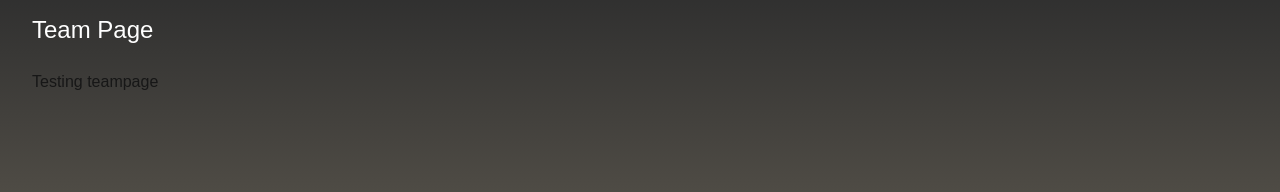
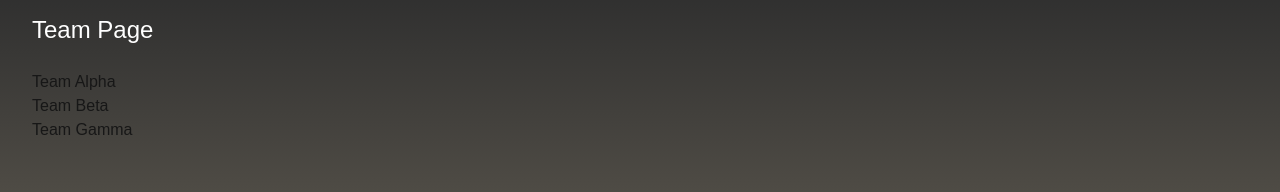
Before and after one commit to lagirebahan/Assignly-SoftwareEngineeringProject, a Next.js app in the folder my-app/: page /teams in a window 1280 px wide. Shown: the part 261-453 px from the top of the page. Built offline with nearby package versions, Linux system fonts and the light colour scheme.

Commit message:
routerfix2
teams router

```diff
--- /dev/null
+++ b/my-app/app/teams/[teamId]/page.tsx
@@ -0,0 +1,14 @@
+import Link from "next/link";
+
+export default async function TeamDetail({ params }: { params: Promise<{ teamId: string }>;}) {
+    const { teamId } = await params;
+    return (
+        <div>
+            <h1>Team ID: {teamId}</h1>
+
+            <Link href={`/teams/${teamId}/tasks`}>Tasks</Link>
+
+            <Link href={`/teams/${teamId}/verification`}>Verification</Link>
+        </div>
+  );
+}
--- /dev/null
+++ b/my-app/app/teams/[teamId]/tasks/page.tsx
@@ -0,0 +1,14 @@
+export default async function TeamDetail({ params }: { params: Promise<{ teamId: string }>;}) {
+    const { teamId } = await params;
+    return (
+        <div>
+            <h1>Tasks Page</h1>
+            <p>Team ID: {teamId}</p>
+
+            <ul>
+                <li>Task 1 for team {teamId}</li>
+                <li>Task 2 for team {teamId}</li>
+            </ul>
+        </div>
+    );
+}
--- /dev/null
+++ b/my-app/app/teams/[teamId]/verification/page.tsx
@@ -0,0 +1,12 @@
+export default async function TeamDetail({ params }: { params: Promise<{ teamId: string }>;}) {
+    const { teamId } = await params;
+    return (
+        <div>
+            <h1>Verification Page</h1>
+            <p>Team ID: {teamId}</p>
+
+            <button>Approve Member</button>
+            <button>Reject Member</button>
+        </div>
+  );
+}
--- a/my-app/app/teams/page.tsx
+++ b/my-app/app/teams/page.tsx
@@ -1,4 +1,13 @@
 import MainNavbar from "@/components/layout/Navbar";
+import Link from "next/link";
+
+const teams = [
+  { id: "team1", name: "Team Alpha" },
+  { id: "team2", name: "Team Beta" },
+  { id: "team3", name: "Team Gamma" },
+];
+
+
 export default function TeamPage() {
   return (
     <div className="min-h-screen bg-gradient-to-b from-[#2e2e2e] to-[#b6a88b] p-8">
@@ -6,13 +15,23 @@ export default function TeamPage() {
       {/* sementara title pagenya gini dulu, blm ada navbar */}
       <h1 className="text-white text-2xl mb-6">Team Page</h1>
 
-      <div>Testing teampage</div>
+      <ul>
+        {teams.map((team) => (
+          <li key={team.id}>
+            <Link href={`/teams/${team.id}`}>
+              {team.name}
+            </Link>
+          </li>
+        ))}
+      </ul>
+
 
 
 
     </div>
   )
 }
+
 
 // /* reusable component line 34 */
 
```
